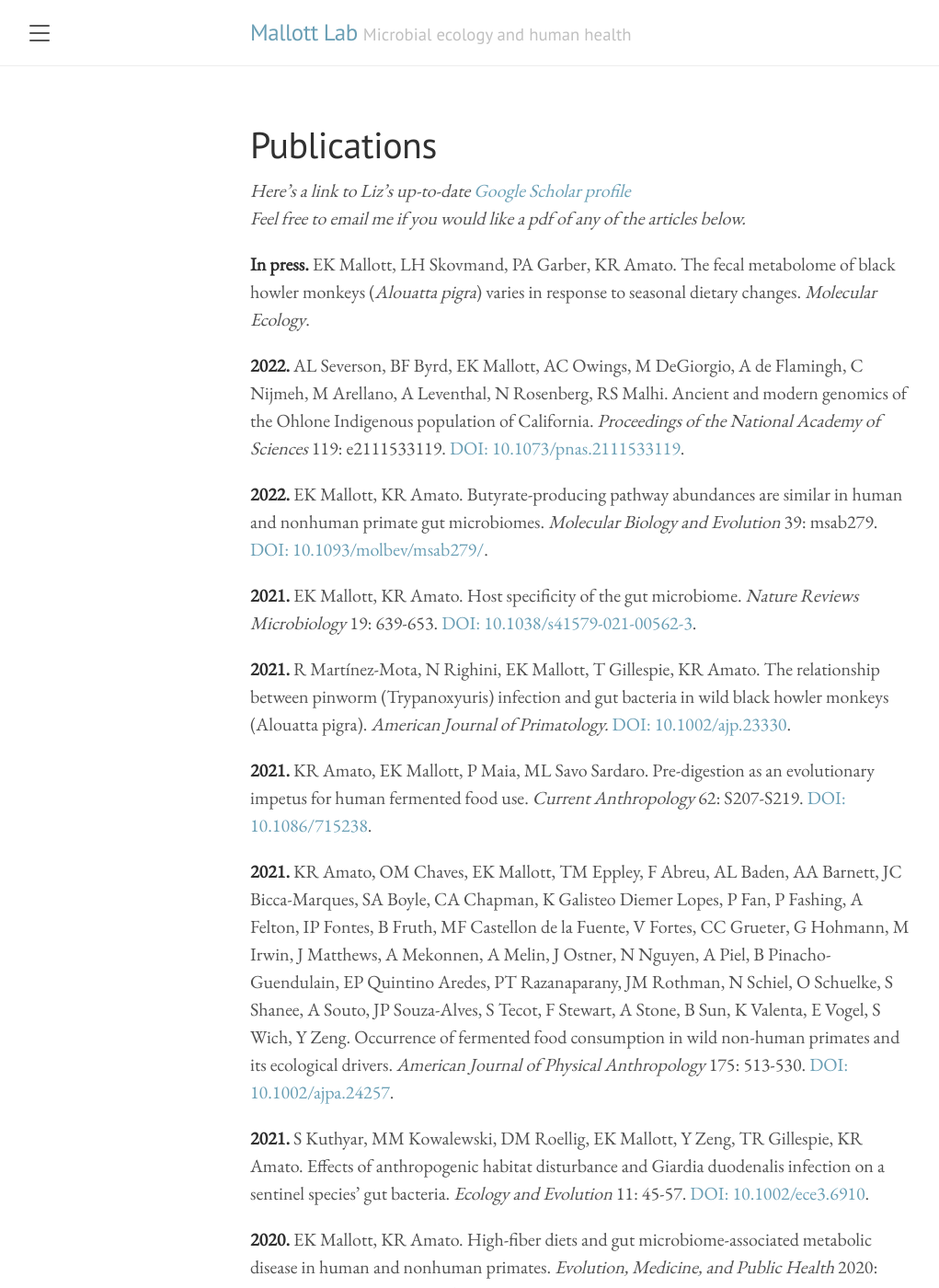
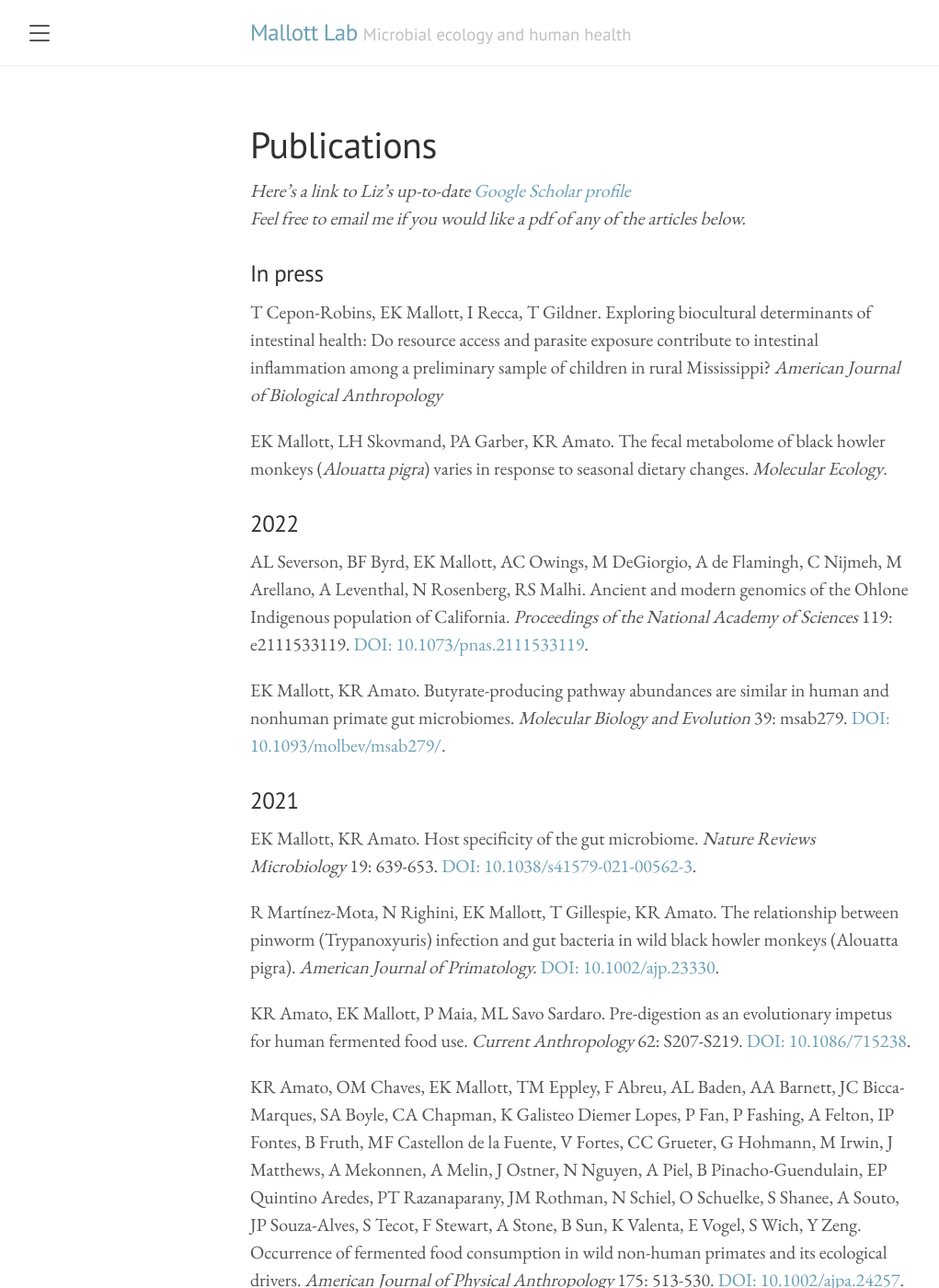
Before and after one commit to Mallott-Lab/Mallott-Lab.github.io, a Jekyll site: the page built from publications.md, in a window 1280 px wide and 1400 px high. Shown: the whole window at 92% size, without its empty margins (8-1029 px from the left). Built offline with Jekyll 4.4.1, drawn with Linux system fonts in a browser that asks for light colours; some of the changed text lies outside the part shown.

Commit message:
Update publications.md

```diff
--- a/publications.md
+++ b/publications.md
@@ -5,52 +5,72 @@ title: Publications
 *Here's a link to Liz's up-to-date [Google Scholar profile](https://scholar.google.com/citations?user=lfXDRVcAAAAJ&hl=en)*
 *Feel free to email me if you would like a pdf of any of the articles below.*
 
-**In press.** EK Mallott, LH Skovmand, PA Garber, KR Amato. The fecal metabolome of black howler monkeys (*Alouatta pigra*) varies in response to seasonal dietary changes. *Molecular Ecology*.
+### In press
 
-**2022.** AL Severson, BF Byrd, EK Mallott, AC Owings, M DeGiorgio, A de Flamingh, C Nijmeh, M Arellano, A Leventhal, N Rosenberg, RS Malhi. Ancient and modern genomics of the Ohlone Indigenous population of California. *Proceedings of the National Academy of Sciences* 119: e2111533119. [DOI: 10.1073/pnas.2111533119](https://doi.org/10.1073/pnas.2111533119).
+T Cepon-Robins, EK Mallott, I Recca, T Gildner. Exploring biocultural determinants of intestinal health: Do resource access and parasite exposure contribute to intestinal inflammation among a preliminary sample of children in rural Mississippi? *American Journal of Biological Anthropology*
 
-**2022.** EK Mallott, KR Amato. Butyrate-producing pathway abundances are similar in human and nonhuman primate gut microbiomes. *Molecular Biology and Evolution* 39: msab279. [DOI: 10.1093/molbev/msab279/](https://doi.org/10.1093/molbev/msab279).
+EK Mallott, LH Skovmand, PA Garber, KR Amato. The fecal metabolome of black howler monkeys (*Alouatta pigra*) varies in response to seasonal dietary changes. *Molecular Ecology*.
 
-**2021.** EK Mallott, KR Amato. Host specificity of the gut microbiome. *Nature Reviews Microbiology* 19: 639-653. [DOI: 10.1038/s41579-021-00562-3](https://doi.org/10.1038/s41579-021-00562-3).
+### 2022
 
-**2021.** R Martínez-Mota, N Righini, EK Mallott, T Gillespie, KR Amato. The relationship between pinworm (Trypanoxyuris) infection and gut bacteria in wild black howler monkeys (Alouatta pigra). *American Journal of Primatology.* [DOI: 10.1002/ajp.23330](https://doi.org/10.1002/ajp.23330).
+AL Severson, BF Byrd, EK Mallott, AC Owings, M DeGiorgio, A de Flamingh, C Nijmeh, M Arellano, A Leventhal, N Rosenberg, RS Malhi. Ancient and modern genomics of the Ohlone Indigenous population of California. *Proceedings of the National Academy of Sciences* 119: e2111533119. [DOI: 10.1073/pnas.2111533119](https://doi.org/10.1073/pnas.2111533119).
 
-**2021.** KR Amato, EK Mallott, P Maia, ML Savo Sardaro. Pre-digestion as an evolutionary impetus for human fermented food use. *Current Anthropology* 62: S207-S219. [DOI: 10.1086/715238](https://doi.org/10.1086/715238).
+EK Mallott, KR Amato. Butyrate-producing pathway abundances are similar in human and nonhuman primate gut microbiomes. *Molecular Biology and Evolution* 39: msab279. [DOI: 10.1093/molbev/msab279/](https://doi.org/10.1093/molbev/msab279).
 
-**2021.** KR Amato, OM Chaves, EK Mallott, TM Eppley, F Abreu, AL Baden, AA Barnett, JC Bicca-Marques, SA Boyle, CA Chapman, K Galisteo Diemer Lopes, P Fan, P Fashing, A Felton, IP Fontes, B Fruth, MF Castellon de la Fuente, V Fortes, CC Grueter, G Hohmann, M Irwin, J Matthews, A Mekonnen, A Melin, J Ostner, N Nguyen, A Piel, B Pinacho-Guendulain, EP Quintino Aredes, PT Razanaparany, JM Rothman, N Schiel, O Schuelke, S Shanee, A Souto, JP Souza-Alves, S Tecot, F Stewart, A Stone, B Sun, K Valenta, E Vogel, S Wich, Y Zeng. Occurrence of fermented food consumption in wild non-human primates and its ecological drivers. *American Journal of Physical Anthropology* 175: 513-530. [DOI: 10.1002/ajpa.24257](https://doi.org/10.1002/ajpa.24257).
+### 2021
 
-**2021.** S Kuthyar, MM Kowalewski, DM Roellig, EK Mallott, Y Zeng, TR Gillespie, KR Amato. Effects of anthropogenic habitat disturbance and Giardia duodenalis infection on a sentinel species' gut bacteria. *Ecology and Evolution* 11: 45-57. [DOI: 10.1002/ece3.6910](https://doi.org/10.1002/ece3.6910).
+EK Mallott, KR Amato. Host specificity of the gut microbiome. *Nature Reviews Microbiology* 19: 639-653. [DOI: 10.1038/s41579-021-00562-3](https://doi.org/10.1038/s41579-021-00562-3).
 
-**2020.** EK Mallott, KR Amato. High-fiber diets and gut microbiome-associated metabolic disease in human and nonhuman primates. *Evolution, Medicine, and Public Health* 2020: 100-101. DOI: 10.1093/emph/eoaa019.
+R Martínez-Mota, N Righini, EK Mallott, T Gillespie, KR Amato. The relationship between pinworm (Trypanoxyuris) infection and gut bacteria in wild black howler monkeys (Alouatta pigra). *American Journal of Primatology.* [DOI: 10.1002/ajp.23330](https://doi.org/10.1002/ajp.23330).
 
-**2020.** EK Mallott, C Borries, A Koenig, KR Amato, A Lu. Reproductive hormones mediate changes in the gut microbiome during pregnancy and lactation in Phayre's leaf monkeys. *Scientific Reports* 10: 9961. [DOI: 10.1038/s41598-020-6685-2](https://doi.org/10.1038/s41598-020-6685-2).
+KR Amato, EK Mallott, P Maia, ML Savo Sardaro. Pre-digestion as an evolutionary impetus for human fermented food use. *Current Anthropology* 62: S207-S219. [DOI: 10.1086/715238](https://doi.org/10.1086/715238).
 
-**2019.** EK Mallott, RS Malhi, KR Amato. Assessing the comparability of different DNA extraction and amplification methods in gut microbial community profiling. *Access Microbiology.* [DOI: 10.1099/acmi.0.000060](https://doi.org/10.1099/acmi.0.000060).
+KR Amato, OM Chaves, EK Mallott, TM Eppley, F Abreu, AL Baden, AA Barnett, JC Bicca-Marques, SA Boyle, CA Chapman, K Galisteo Diemer Lopes, P Fan, P Fashing, A Felton, IP Fontes, B Fruth, MF Castellon de la Fuente, V Fortes, CC Grueter, G Hohmann, M Irwin, J Matthews, A Mekonnen, A Melin, J Ostner, N Nguyen, A Piel, B Pinacho-Guendulain, EP Quintino Aredes, PT Razanaparany, JM Rothman, N Schiel, O Schuelke, S Shanee, A Souto, JP Souza-Alves, S Tecot, F Stewart, A Stone, B Sun, K Valenta, E Vogel, S Wich, Y Zeng. Occurrence of fermented food consumption in wild non-human primates and its ecological drivers. *American Journal of Physical Anthropology* 175: 513-530. [DOI: 10.1002/ajpa.24257](https://doi.org/10.1002/ajpa.24257).
 
-**2019.** JS Frankel, EK Mallott, LM Hopper, SR Ross, KR Amato. The effect of captivity on the primate gut microbiome varies with host dietary niche. *American Journal of Primatology* 81: e23061. [DOI: 10.1002/ajp.23061](https://doi.org/10.1002/ajp.23061).
+S Kuthyar, MM Kowalewski, DM Roellig, EK Mallott, Y Zeng, TR Gillespie, KR Amato. Effects of anthropogenic habitat disturbance and Giardia duodenalis infection on a sentinel species' gut bacteria. *Ecology and Evolution* 11: 45-57. [DOI: 10.1002/ece3.6910](https://doi.org/10.1002/ece3.6910).
 
-**2019.** KR Amato, EK Mallott, JE Lambert, D McDonald, A Gomez, JL Metcalf, NJ Dominy, GAO Britton, RM Stumpf, T Goldberg, SR Leigh, R Knight. The human gut microbiome is more similar to that of Old World monkeys than apes. *Genome Biology* 20: 201. [DOI: 10.1186/s13059-019-1807-z](https://doi.org/10.1186/s13059-019-1807-z).
+### 2020
 
-**2019.** A Gomez, A Sharma, EK Mallott, K Petrzelkova, CJ Robinson, C Teoman, F Carbonero, B Pafco, J Rothman, A Ulanov, K Vlckova, KR Amato, S Schnorr, NJ Dominy, D Modry, A Todd, M Torralba, K Nelson, M Burns, R Blekhman, M Remis, RM Stumpf, B Wilson, H Gaskins, PA Garber, B White, SR Leigh. Plasticity in the human gut microbiome defies evolutionary constraints. *mSystems* 4: e00271-19. [DOI: 10.1128/mSphere.00271-19](https://doi.org/10.1128/mSphere.00271-19).
+EK Mallott, KR Amato. High-fiber diets and gut microbiome-associated metabolic disease in human and nonhuman primates. *Evolution, Medicine, and Public Health* 2020: 100-101. DOI: 10.1093/emph/eoaa019.
 
-**2019.** PA Garber, EK Mallott, LM Porter,  A Gomez. The gut microbiome and metabolome of saddleback tamarins (*Leontocebus weddelli*): Insights into the foraging ecology of small-bodied primates. *American Journal of Primatology* 81: e23003. [DOI: 10.1002/ajp.23003](https://doi.org/10.1002/ajp.23003).
+EK Mallott, C Borries, A Koenig, KR Amato, A Lu. Reproductive hormones mediate changes in the gut microbiome during pregnancy and lactation in Phayre's leaf monkeys. *Scientific Reports* 10: 9961. [DOI: 10.1038/s41598-020-6685-2](https://doi.org/10.1038/s41598-020-6685-2).
 
-**2018.** EK Mallott, KR Amato. The microbial reproductive ecology of white-faced capuchins (*Cebus capucinus*). *American Journal of Primatology* 80: e22896. [DOI: 10.1002/ajp.22896](https://doi.org/10.1002/ajp.22896).
+### 2019
 
-**2018.** EK Mallott, PA Garber, RS Malhi. trnL outperforms rbcL as a DNA metabarcoding marker when compared with the observed plant component of the diet of white-faced capuchins (*Cebus capucinus*, Primates). *PLoS One* 13: e0199556. [DOI: 10.1371/journal.pone.0199556](https://doi.org/10.1371/journal.pone.0199556).
+EK Mallott, RS Malhi, KR Amato. Assessing the comparability of different DNA extraction and amplification methods in gut microbial community profiling. *Access Microbiology.* [DOI: 10.1099/acmi.0.000060](https://doi.org/10.1099/acmi.0.000060).
 
-**2018.** EK Mallott, KR Amato, PA Garber, RS Malhi. Influence of fruit and invertebrate consumption on the gut microbiota of wild white-faced capuchins (*Cebus capucinus*). *American Journal of Physical Anthropology* 165: 576-588. [DOI: 10.1002/ajpa.23395](https://doi.org/10.1002/ajpa.23395).
+JS Frankel, EK Mallott, LM Hopper, SR Ross, KR Amato. The effect of captivity on the primate gut microbiome varies with host dietary niche. *American Journal of Primatology* 81: e23061. [DOI: 10.1002/ajp.23061](https://doi.org/10.1002/ajp.23061).
 
-**2018.** J Lindo, M Rogers, EK Mallott, B Petzelt, J Mitchell, D Archer, RS Malhi, M DeGiorgio. Patterns of genetic coding variation in a Native American population before and after European contact. *American Journal of Human Genetics* 102: 806-815. [DOI: 10.1016/j.ajhg.2018.03.008](https://doi.org/10.1016/j.ajhg.2018.03.008).
+KR Amato, EK Mallott, JE Lambert, D McDonald, A Gomez, JL Metcalf, NJ Dominy, GAO Britton, RM Stumpf, T Goldberg, SR Leigh, R Knight. The human gut microbiome is more similar to that of Old World monkeys than apes. *Genome Biology* 20: 201. [DOI: 10.1186/s13059-019-1807-z](https://doi.org/10.1186/s13059-019-1807-z).
 
-**2018.** A de Flamingh, EK Mallott, AL Roca, A Boraas, RS Malhi. Species identification and mitochondrial genomes of ancient fish bones from the Riverine Kachemack tradition of the Kenai Peninsula, Alaska. *Mitochondrial DNA Part B* 3: 409-411. [DOI: 10.1080/23802359.2018.1456371](https://doi.org/10.1080/23802359.2018.1456371).
+A Gomez, A Sharma, EK Mallott, K Petrzelkova, CJ Robinson, C Teoman, F Carbonero, B Pafco, J Rothman, A Ulanov, K Vlckova, KR Amato, S Schnorr, NJ Dominy, D Modry, A Todd, M Torralba, K Nelson, M Burns, R Blekhman, M Remis, RM Stumpf, B Wilson, H Gaskins, PA Garber, B White, SR Leigh. Plasticity in the human gut microbiome defies evolutionary constraints. *mSystems* 4: e00271-19. [DOI: 10.1128/mSphere.00271-19](https://doi.org/10.1128/mSphere.00271-19).
 
-**2017.** EK Mallott, PA Garber, RS Malhi. Integrating feeding behavior, ecological data, and DNA barcoding to identify developmental differences in invertebrate foraging strategies in white-faced capuchins (*Cebus capucinus*). *American Journal of Physical Anthropology* 162: 241-254. [DOI: 10.1002/ajpa.23113](https://doi.org/10.1002/ajpa.23113).
+PA Garber, EK Mallott, LM Porter,  A Gomez. The gut microbiome and metabolome of saddleback tamarins (*Leontocebus weddelli*): Insights into the foraging ecology of small-bodied primates. *American Journal of Primatology* 81: e23003. [DOI: 10.1002/ajp.23003](https://doi.org/10.1002/ajp.23003).
 
-**2017.** JE Molto, O Loreille, EK Mallott, RS Malhi, S Fast, J Daniels-Higginbotham, C Marshall, R Parr. Complete mitochondrial genome sequencing of a burial from a Romano-Christian cemetery in the Dakhleh Oasis, Egypt. *Genes* 8: 262. [DOI: 10.3390/genes8100262](https://doi.org/10.3390/genes8100262).
+### 2018
 
-**2017.** G Figueiro, L Cabrera Pérez, J Lindo, EK Mallott, A Owings, RS Malhi, M Sans. Análisis del genoma mitocondrial de dos individuos inhumados en el sitio arqueológico CG14E01 “Isla Larga” (Rocha, Uruguay). *Revista Argentina de Antropología Biológica* 19: 1:17. [DOI: 10.17139/raab.2017.0019.01.06](https://doi.org/10.17139/raab.2017.0019.01.06).
+EK Mallott, KR Amato. The microbial reproductive ecology of white-faced capuchins (*Cebus capucinus*). *American Journal of Primatology* 80: e22896. [DOI: 10.1002/ajp.22896](https://doi.org/10.1002/ajp.22896).
 
-**2015.** EK Mallott, PA Garber, RS Malhi. High-throughput sequencing of fecal DNA to identify insects consumed by wild Weddell’s saddleback tamarins (*Saguinus weddelli*, Cebidae, Primates) in Boliva. *American Journal of Physical Anthropology* 156: 474-481. [DOI: 10.1002/ajpa.22654](https://doi.org/10.1002/ajpa.22654).
+EK Mallott, PA Garber, RS Malhi. trnL outperforms rbcL as a DNA metabarcoding marker when compared with the observed plant component of the diet of white-faced capuchins (*Cebus capucinus*, Primates). *PLoS One* 13: e0199556. [DOI: 10.1371/journal.pone.0199556](https://doi.org/10.1371/journal.pone.0199556).
 
-**2012.** PA Garber, A McKenney, EK Mallott. The ecology of trunk-to-trunk leaping in *Saguinus fuscicollis*: implications for understanding locomotor diversity in callitrichines. *Neotropical Primates* 12: 1-7. [DOI: 10.1896/044.019.0101](https://doi.org/10.1896/044.019.0101).
+EK Mallott, KR Amato, PA Garber, RS Malhi. Influence of fruit and invertebrate consumption on the gut microbiota of wild white-faced capuchins (*Cebus capucinus*). *American Journal of Physical Anthropology* 165: 576-588. [DOI: 10.1002/ajpa.23395](https://doi.org/10.1002/ajpa.23395).
+
+J Lindo, M Rogers, EK Mallott, B Petzelt, J Mitchell, D Archer, RS Malhi, M DeGiorgio. Patterns of genetic coding variation in a Native American population before and after European contact. *American Journal of Human Genetics* 102: 806-815. [DOI: 10.1016/j.ajhg.2018.03.008](https://doi.org/10.1016/j.ajhg.2018.03.008).
+
+A de Flamingh, EK Mallott, AL Roca, A Boraas, RS Malhi. Species identification and mitochondrial genomes of ancient fish bones from the Riverine Kachemack tradition of the Kenai Peninsula, Alaska. *Mitochondrial DNA Part B* 3: 409-411. [DOI: 10.1080/23802359.2018.1456371](https://doi.org/10.1080/23802359.2018.1456371).
+
+### 2017
+
+EK Mallott, PA Garber, RS Malhi. Integrating feeding behavior, ecological data, and DNA barcoding to identify developmental differences in invertebrate foraging strategies in white-faced capuchins (*Cebus capucinus*). *American Journal of Physical Anthropology* 162: 241-254. [DOI: 10.1002/ajpa.23113](https://doi.org/10.1002/ajpa.23113).
+
+JE Molto, O Loreille, EK Mallott, RS Malhi, S Fast, J Daniels-Higginbotham, C Marshall, R Parr. Complete mitochondrial genome sequencing of a burial from a Romano-Christian cemetery in the Dakhleh Oasis, Egypt. *Genes* 8: 262. [DOI: 10.3390/genes8100262](https://doi.org/10.3390/genes8100262).
+
+G Figueiro, L Cabrera Pérez, J Lindo, EK Mallott, A Owings, RS Malhi, M Sans. Análisis del genoma mitocondrial de dos individuos inhumados en el sitio arqueológico CG14E01 “Isla Larga” (Rocha, Uruguay). *Revista Argentina de Antropología Biológica* 19: 1:17. [DOI: 10.17139/raab.2017.0019.01.06](https://doi.org/10.17139/raab.2017.0019.01.06).
+
+### 2015
+
+EK Mallott, PA Garber, RS Malhi. High-throughput sequencing of fecal DNA to identify insects consumed by wild Weddell’s saddleback tamarins (*Saguinus weddelli*, Cebidae, Primates) in Boliva. *American Journal of Physical Anthropology* 156: 474-481. [DOI: 10.1002/ajpa.22654](https://doi.org/10.1002/ajpa.22654).
+
+### 2012
+
+PA Garber, A McKenney, EK Mallott. The ecology of trunk-to-trunk leaping in *Saguinus fuscicollis*: implications for understanding locomotor diversity in callitrichines. *Neotropical Primates* 12: 1-7. [DOI: 10.1896/044.019.0101](https://doi.org/10.1896/044.019.0101).
```
